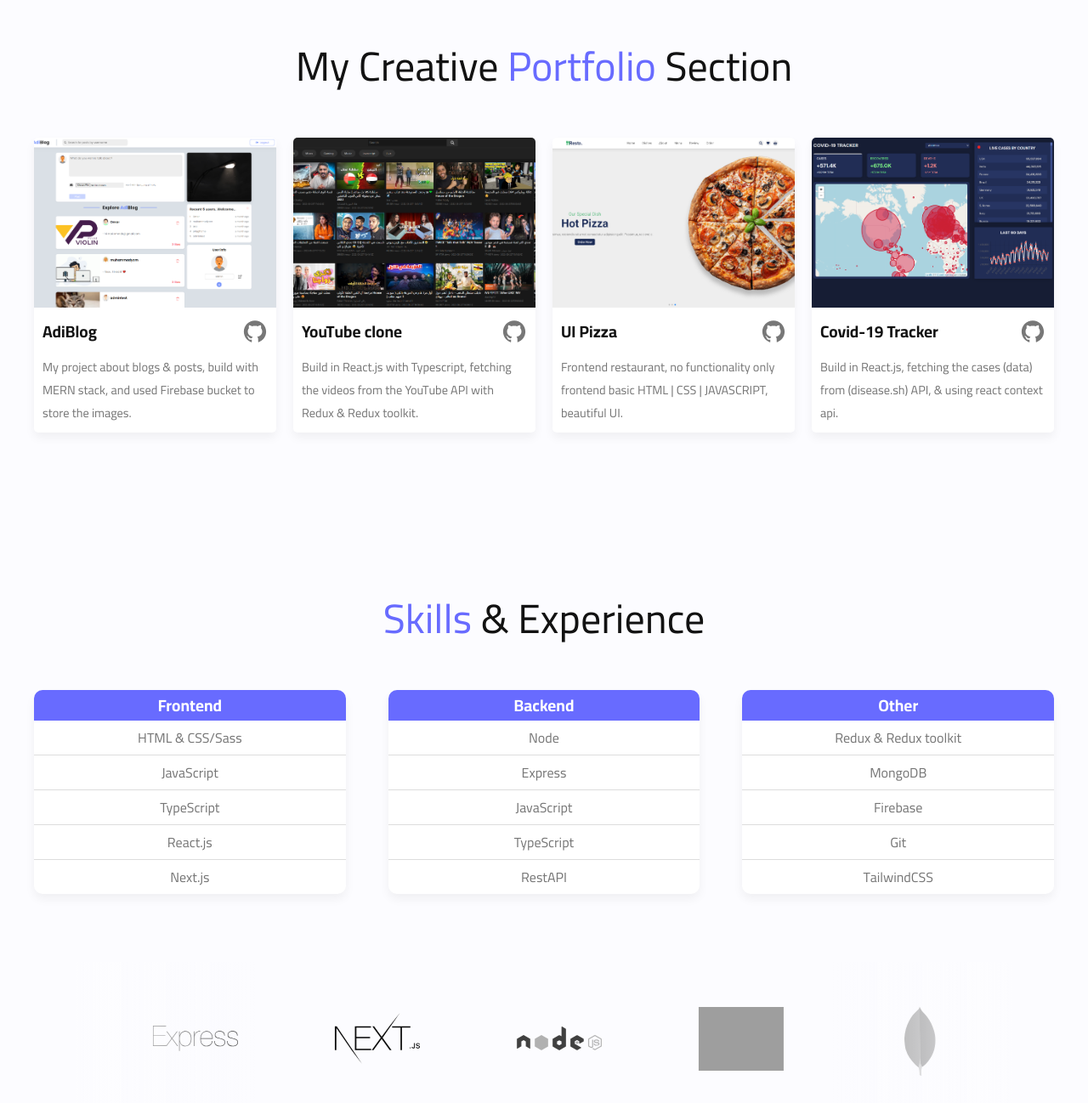
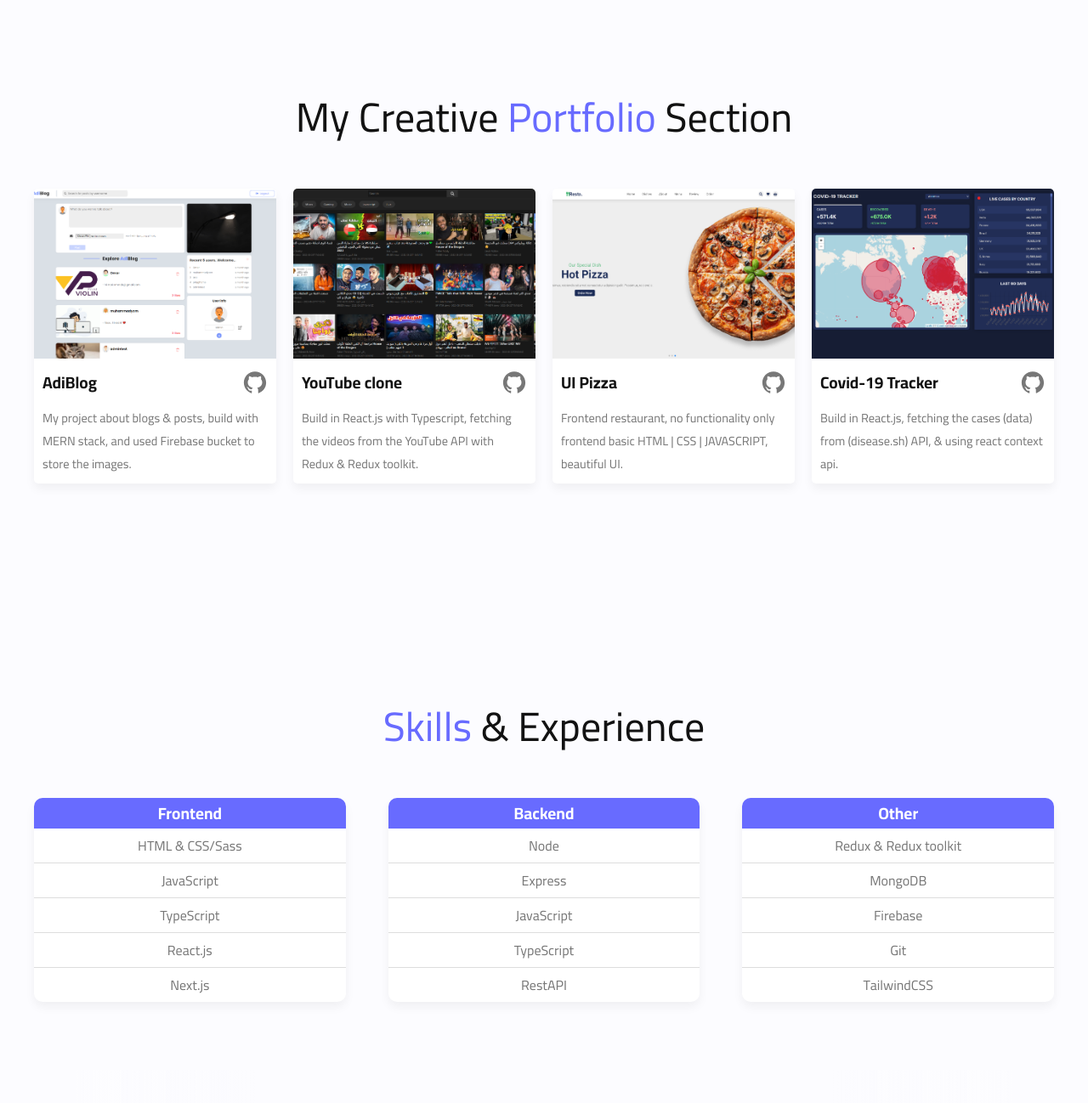
Before and after one commit to Adelndf/portfolio_v3, a React (Create React App) app: page / in a window 1280 px wide. Shown: the part 848-2146 px from the top of the page at 85% size. Built offline with nearby package versions, Linux system fonts and the light colour scheme; grey boxes are pictures that could not be loaded.

Commit message:
sizing (2)

```diff
--- a/src/sections/Skills/Skills.css
+++ b/src/sections/Skills/Skills.css
@@ -1,5 +1,5 @@
 .skills {
-  padding: 40px 0;
+  padding: 100px 0;
   width: 100%;
   max-width: 2000px;
   margin: 0 auto;
@@ -118,11 +118,7 @@
   .skills__container {
     margin-top: 0px;
   }
-}
-@media screen and (min-width: 451px) {
   .skills {
-    height: 80vh;
-    max-height: 1100px;
-    padding: 50px 0;
+    padding: 40px 0;
   }
 }
--- a/src/sections/Work/Work.css
+++ b/src/sections/Work/Work.css
@@ -1,5 +1,5 @@
 .work {
-  padding: 40px 0px;
+  padding: 100px 0px;
 }
 .work__container {
   display: grid;
@@ -7,17 +7,8 @@
   gap: 20px;
 }
 
-@media screen and (max-width: 768px) {
-}
 @media screen and (max-width: 1201px) {
   .work {
     padding: 40px 20px;
   }
 }
-
-@media screen and (min-width: 451px) {
-  .work {
-    height: 80vh;
-    max-height: 1100px;
-  }
-}
```
